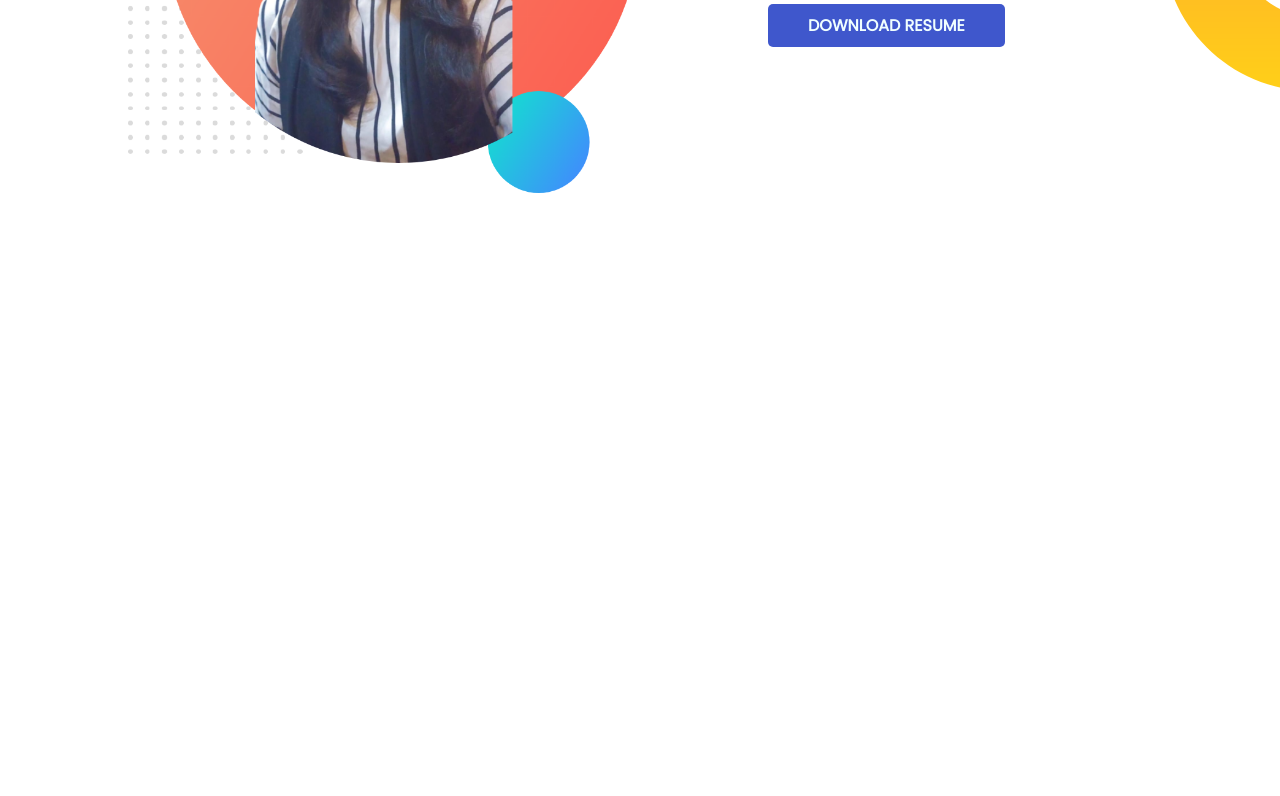
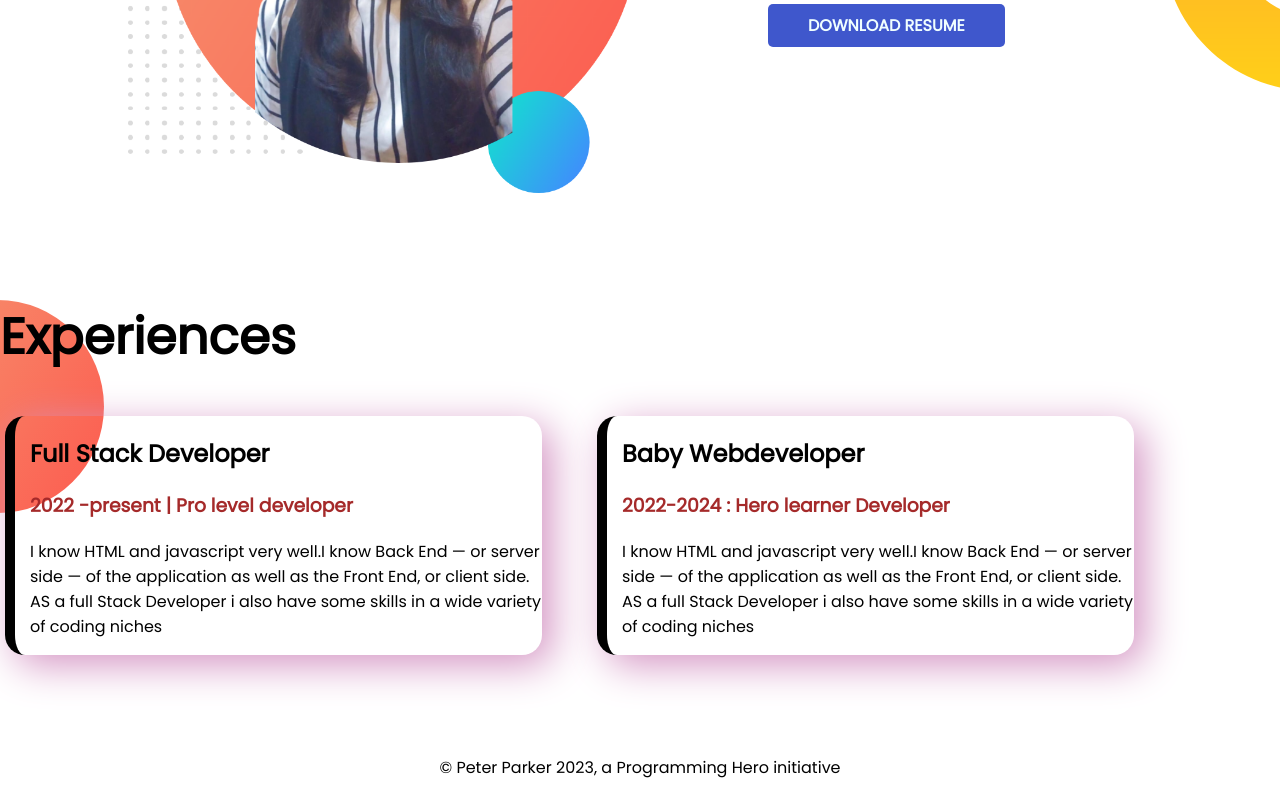
Before and after one commit to meher45/developer-portfolio, a plain HTML site: page index.html in a window 1280 px wide. Shown: the part 954-1750 px from the top of the page. Before the commit the page ends 1254 px from the top, so only its background shows below. Drawn offline with Linux system fonts and the light colour scheme.

Commit message:
footer and experience added

```diff
--- a/index.html
+++ b/index.html
@@ -17,7 +17,7 @@
 </head>
 
 <body>
-    <section class="top-banner">
+    <section class="top-banner flexible-container">
         <div class="half-width">
             <h1>Welcome to</h1>
             <h1><span class="font-color">Sarmili Susmitas</span> World!</h1>
@@ -31,7 +31,7 @@
             <img src="images/my pro pic.png" alt="">
         </div>
     </section>
-    <section class="dream-big">
+    <section class="dream-big flexible-container">
         <div class="half-width">
             <img src="images/my-bg02.png" alt="">
         </div>
@@ -43,9 +43,34 @@
             <a class="link-button" target=" _blank" href="">DOWNLOAD RESUME</a>
         </div>
 
+
     </section>
+    <section class="experience-area">
 
+        <h1>Experiences</h1>
 
+        <div class="flexible-container">
+            <div id="full-stack-experience" class="experience-item">
+                <h2>Full Stack Developer</h2>
+                <h3 class="font-color">2022 -present | Pro level developer</h3>
+                <p> I know HTML and javascript very well.I know Back End — or server side — of the application as well
+                    as the
+                    Front End, or client side. AS a full Stack Developer i also have some skills in a wide variety of
+                    coding niches</p>
+            </div>
+            <div id="web-dev-experience" class="experience-item">
+                <h2>Baby Webdeveloper</h2>
+                <h3 class="font-color">2022-2024 : Hero learner Developer</h3>
+                <p>I know HTML and javascript very well.I know Back End — or server side — of the application as well as
+                    the
+                    Front End, or client side. AS a full Stack Developer i also have some skills in a wide variety of
+                    coding niches</p>
+            </div>
+        </div>
+    </section>
+    <footer>
+        <p>© Peter Parker 2023, a Programming Hero initiative</p>
+    </footer>
 </body>
 
 </html>
--- a/style.css
+++ b/style.css
@@ -12,7 +12,7 @@ h1 {
     color: brown;
 }
 
-section {
+.flexible-container {
     display: flex;
     margin-bottom: 100px;
 }
@@ -33,7 +33,7 @@ section {
     border-radius: 5px;
     color: azure;
     font-weight: 800;
-    background-image: linear-gradient(rgb(143, 170, 215) rgb(30, 12, 111));
+    background-image: linear-gradient(rgb(143, 170, 215) rgb(123, 110, 177));
 }
 
 .top-banner {
@@ -47,3 +47,34 @@ section {
     background-repeat: no-repeat;
     background-position: right;
 }
+
+.experience-item {
+    width: 40%;
+    margin-left: 5px;
+    margin-right: 50px;
+    padding-left: 15px;
+    box-shadow: 10px 10px 40px rgb(212, 148, 195);
+    border-radius: 20px;
+    border-left: 10px solid;
+}
+
+.experience-area {
+    background-image: url(images/exp-bg.png);
+    background-repeat: no-repeat;
+}
+
+#web-dev-experience {
+    border-left: 10px solid;
+    border-image: linear-gradient(red rgb(148, 148, 234));
+    border-image-slice: 1;
+}
+
+#full-stack-experience {
+    border-left: 10px solid;
+    border-image: linear-gradient(red rgb(148, 148, 234));
+    border-image-slice: 1;
+}
+
+footer p {
+    text-align: center;
+}
```
Also changed, not shown: showOff/WhatsApp_Image_2022-11-17_at_11.27.47-removebg-preview.png (deleted), showOff/my pro pic 2.jpg (deleted), showOff/my_pro_pic_2-removebg-preview.png (deleted), showOff/pro pic.png (deleted), 4 other files.
